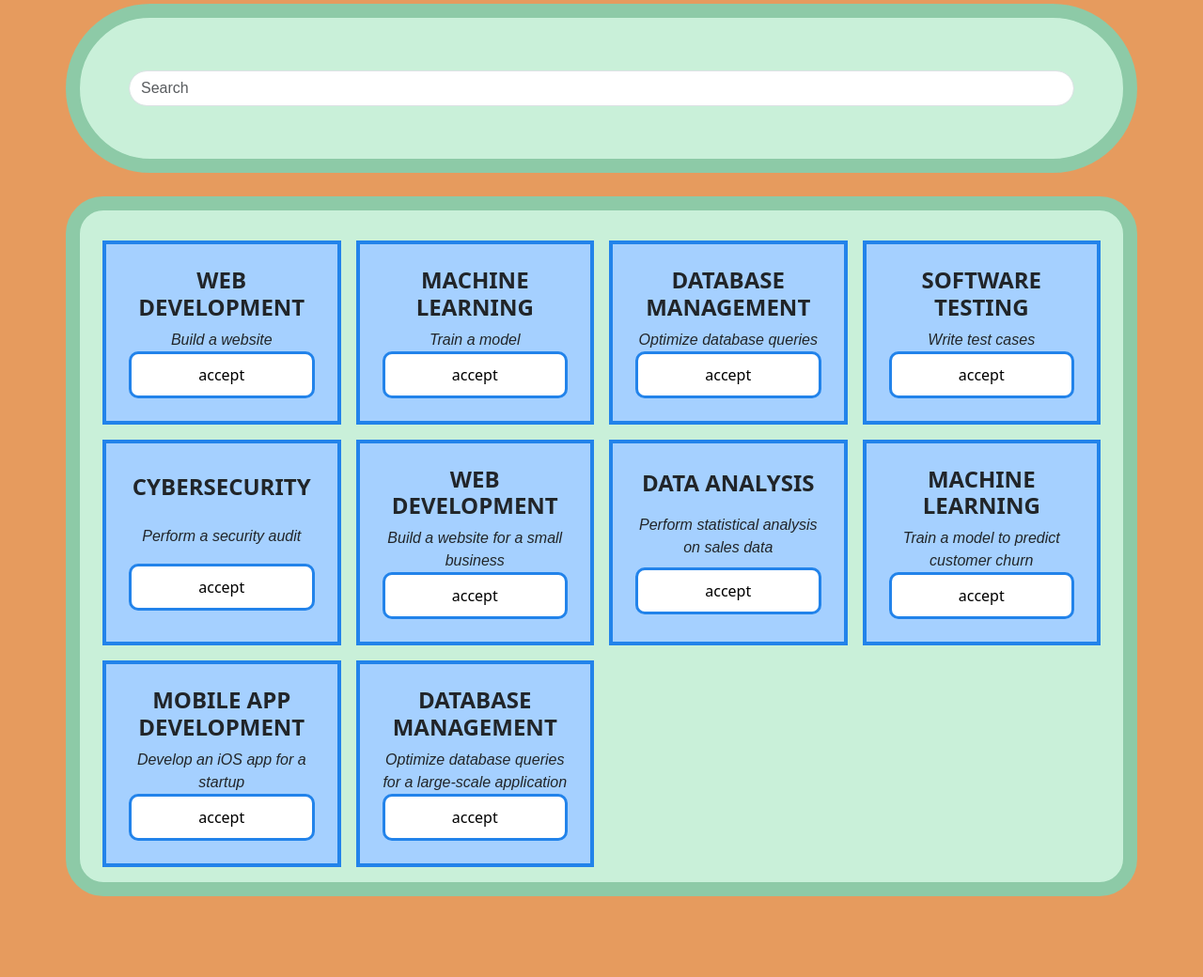
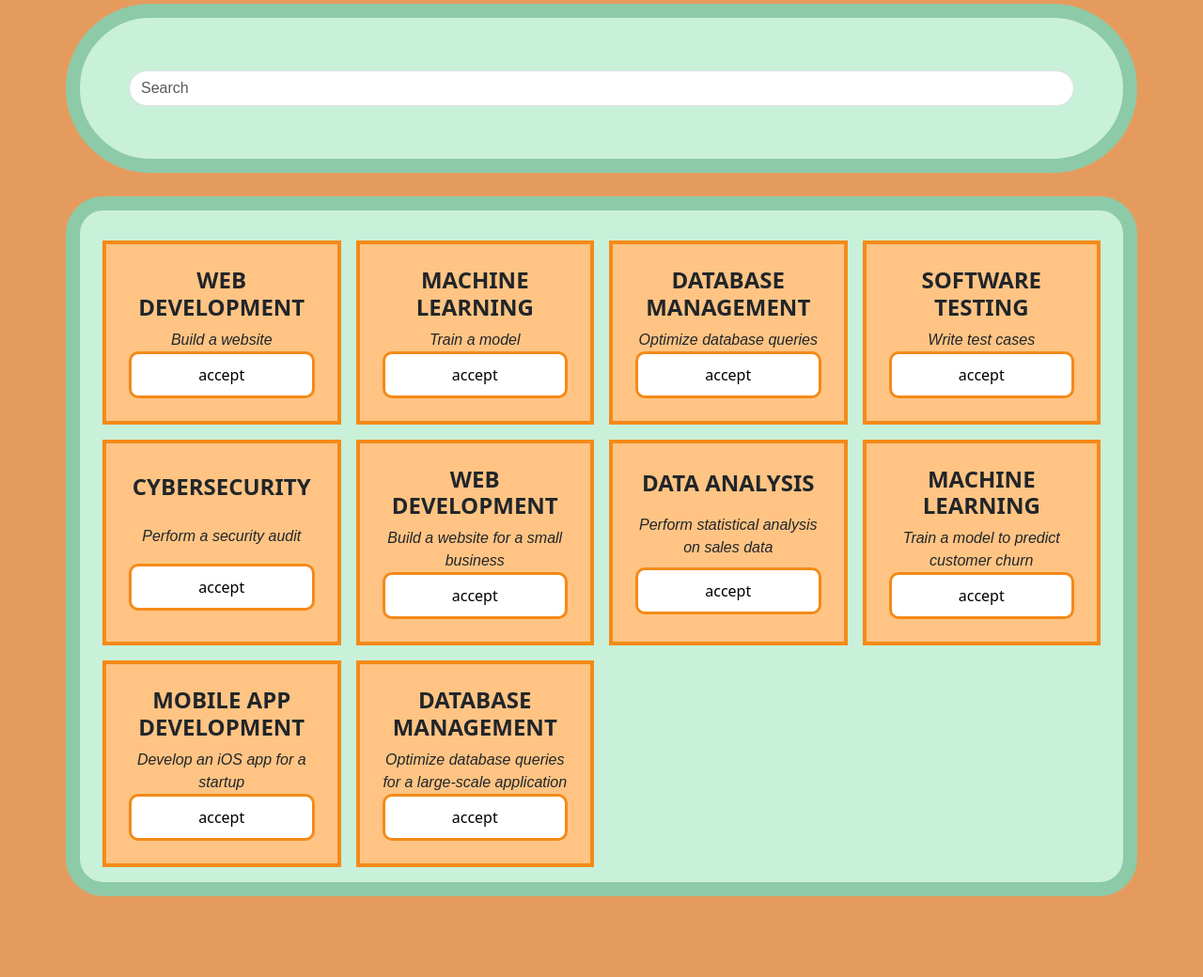
Before and after one commit to Divrr/CITS3403-project, a Flask app: page /requests in a window 1280 px wide. Shown: the part 196-1236 px from the top of the page at 94% size. Run offline with Flask 3, Linux system fonts and the light colour scheme; data comes from the database, SQL or seed files in the repository.

Commit message:
Separated offer classes and request classes to reduce jinja-if-templating

```diff
--- /dev/null
+++ b/app/static/css/requests.css
@@ -0,0 +1,44 @@
+body {
+  padding: 50px;
+  padding-top: 175px; /* Adjust this value based on your header's actual height */
+  background-color: #e69b5e;
+  margin: 20px;
+}
+
+.searchbar {
+  width: 100%;
+  background-color: rgb(201, 240, 217);
+  border: 15px solid rgb(141 202 167);
+  border-radius: 95px;
+  font-size: large;
+  font-family: sans-serif;
+  margin-top: 5px;
+  margin-bottom: 25px;
+  padding: 40px;
+}
+
+#itemlist > div > div {
+  background-color: #ffc484;
+  border: solid 4px #f48a18;
+}
+
+#itemlist > div > div:hover {
+  background-color: #f48a18;
+}
+
+#acceptbtn {
+  background-color: white;
+  border: 3.5px solid #f48a18;
+  border-radius: 10px;
+  color: black;
+  padding: 10px 20px;
+  text-decoration: none;
+  display: inline-block;
+  font-size: 16px;
+  cursor: pointer;
+  text-align: center;
+}
+
+#acceptbtn:hover {
+  transform: scale(1.07);
+}
--- a/app/static/scrapstyle.css
+++ b/app/static/scrapstyle.css
@@ -19,14 +19,6 @@ body {
     left: 0;
     width: 100%;
     z-index: 1000; /* Ensures it stays on top of other content */
-}
-
-body.offerpage {
-    padding-top: 175px; /* Adjust this value based on your header's actual height */
-}
-
-body.requestpage {
-    padding-top: 175px; /* Adjust this value based on your header's actual height */
 }
 
 .subheading {
@@ -142,16 +134,6 @@ h5 {
     font-family: Verdana, Geneva, Tahoma, sans-serif;
 }
 
-.tinypaddingrequests {
-    background-color: #ffc484;
-    border: solid 4px #f48a18;
-}
-
-.tinypaddingoffers {
-    background-color: #a5d0ff;
-    border: solid 4px #2283ea;
-}
-
 .userRequest {
     font-size: medium;
     color: black;
@@ -188,14 +170,6 @@ h5 {
     font-weight: bolder;
     color: #000b17;
     font-size: xx-large;
-}
-
-.tinypaddingrequests:hover {
-    background-color: #f48a18;
-}
-
-.tinypaddingoffers:hover {
-    background-color: #2283ea;
 }
 
 table {
@@ -240,80 +214,6 @@ table {
 .image-container img {
     display: block;
     margin: 0 auto;
-}
-
-.searchbaroffer {
-    width: 100%;
-    background-color: rgb(201, 240, 217);
-    border: 15px solid rgb(141 202 167);
-    border-radius: 95px;
-    font-size: large;
-    font-family: sans-serif;
-    margin-top: 5px;
-    margin-bottom: 25px;
-    padding: 40px;
-}
-
-.searchbarequest {
-    width: 100%;
-    background-color: rgb(201, 240, 217);
-    border: 15px solid rgb(141 202 167);
-    border-radius: 95px;
-    font-size: large;
-    font-family: sans-serif;
-    margin-top: 5px;
-    margin-bottom: 25px;
-    padding: 40px;
-}
-
-#offeracceptbtn {
-    background-color: white;
-    color: black;
-    border:3.5px solid #2283ea;
-    border-radius: 10px;
-    padding: 10px 20px;
-    text-decoration: none;
-    display: inline-block;
-    font-size: 16px;
-    cursor: pointer;
-    text-align: center;
-
-}
-
-#offeracceptbtn:hover {
-    transform: scale(1.07);
-}
-
-#requestacceptbtn {
-    background-color: white;
-    border: 3.5px solid #f48a18;
-    border-radius: 10px;
-    color: black;
-    padding: 10px 20px;
-    text-decoration: none;
-    display: inline-block;
-    font-size: 16px;
-    cursor: pointer;
-    text-align: center;
-
-
-}
-
-#requestacceptbtn:hover {
-    transform: scale(1.07);
-}
-
-
-.offerpage {
-    background-color: #5b8cc0;
-    padding: 50px;
-    margin: 20px;
-}
-
-.requestpage {
-    background-color: #e69b5e;
-    padding: 50px;
-    margin: 20px;
 }
 
 /* Navigation Bar Custom Styles */
--- a/app/static/search.js
+++ b/app/static/search.js
@@ -21,12 +21,7 @@ renderlistitems = function (response) {
   for (let item of response) {
     $("#itemlist").append(`
     <div class="col-lg-3 col-md-4 col-sm-6 g-3">
-      <div class="p-4 h-100 text-center d-flex flex-column justify-content-around
-          {% if request.endpoint == 'offers' %}
-          tinypaddingoffers
-          {% elif request.endpoint == 'requests' %}
-          tinypaddingrequests
-          {% endif %}">
+      <div class="p-4 h-100 text-center d-flex flex-column justify-content-around">
 
         <div class="h4 fw-semibold text-uppercase">
             ${item.category}
@@ -36,13 +31,7 @@ renderlistitems = function (response) {
             ${item.description}
         </div>
 
-        <button type="button"
-            {% if request.endpoint == 'offers' %}
-            id="offeracceptbtn"
-            {% elif request.endpoint == 'requests' %}
-            id="requestacceptbtn"
-            {% endif %}
-            class="btn btn-light btn-sm">
+        <button type="button" class="btn btn-light btn-sm" id="acceptbtn">
           accept
         </button>
       </div>
--- a/app/templates/base.html
+++ b/app/templates/base.html
@@ -10,14 +10,14 @@
     <script src="https://cdn.jsdelivr.net/npm/bootstrap@5.3.3/dist/js/bootstrap.bundle.min.js"></script>
     <script src="https://ajax.googleapis.com/ajax/libs/jquery/3.5.1/jquery.min.js"></script>
     <link rel="stylesheet" href="../static/scrapstyle.css" type="text/css" />
+    {% if request.endpoint == 'offers' %}
+    <link rel="stylesheet" href="../static/css/offers.css" type="text/css" />
+    {% elif request.endpoint == 'requests' %}
+    <link rel="stylesheet" href="../static/css/requests.css" type="text/css" />
+    {% endif %}
     <title>{{title}}</title>
   </head>
-  <body
-    {% if request.endpoint == 'offers' %}
-      class="offerpage"
-    {% elif request.endpoint == 'requests' %}
-      class="requestpage"
-    {% endif %}>
+  <body class="offerpage">
     {% block content %} {% endblock %}
   </body>
 </html>
--- a/app/templates/offers.html
+++ b/app/templates/offers.html
@@ -1,5 +1,5 @@
 {% extends "base.html" %} {% block content %} {% include 'navbar.html' %}
-<div class="container mx-auto row searchbaroffer">
+<div class="container mx-auto row searchbar">
   <form>
     <div class="input-group mx-auto py-3">
       <input
@@ -14,7 +14,7 @@
   </form>
 </div>
 
-<div class="container mx-auto p-3 my-3 row article2">
+<div class="container mx-auto p-3 my-3 row article">
   <div class="container">
     <div class="row justify-content-start" id="itemlist">
       <!-- List of items will be rendered here -->
--- a/app/templates/requests.html
+++ b/app/templates/requests.html
@@ -1,5 +1,5 @@
 {% extends "base.html" %} {% block content %} {% include 'navbar.html' %}
-<div class="container mx-auto row searchbarequest">
+<div class="container mx-auto row searchbar">
   <form>
     <div class="input-group mx-auto py-3">
       <input
```
Also changed, not shown: app/static/css/offers.css (added, +44 -0 lines).
